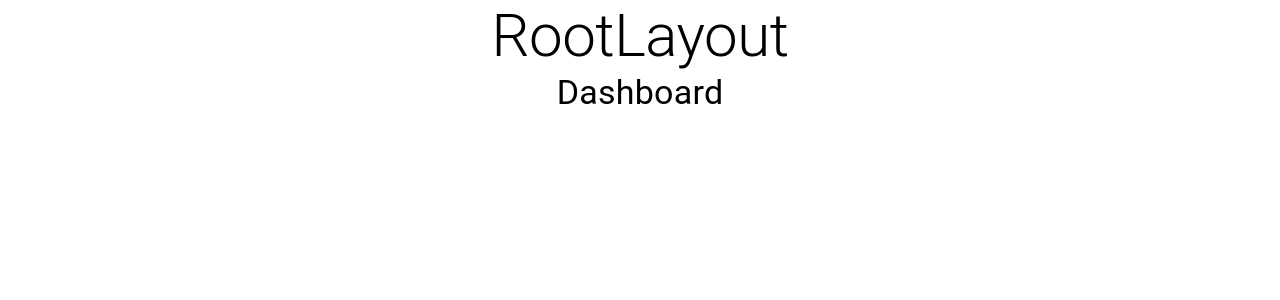
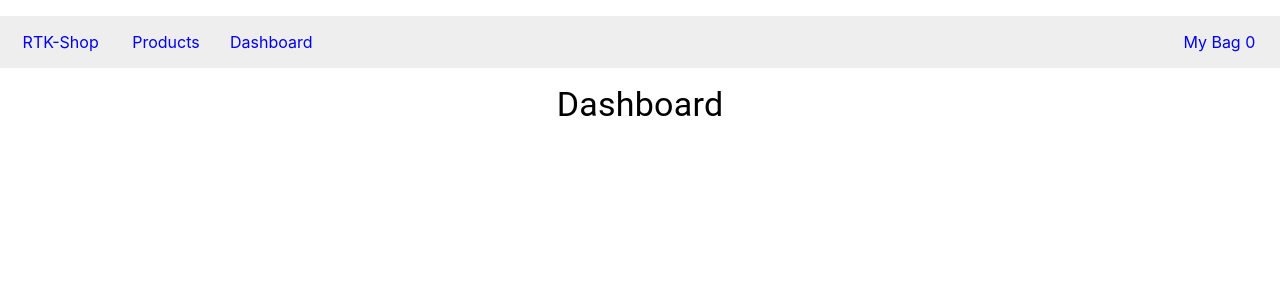
Before and after one commit to lloydagola/rtk-shop, a React (Create React App) app: page / in a window 1280 px wide. Shown: the top 300 px of the page. Built offline with nearby package versions, Linux system fonts and the light colour scheme.

Commit message:
created basic navbar

```diff
--- /dev/null
+++ b/src/Layouts/NavBar.tsx
@@ -0,0 +1,54 @@
+import React from "react";
+import { Link } from "react-router-dom";
+import styled from "@emotion/styled";
+import Grid from "@mui/material/Grid";
+
+const StyledNav = styled("nav")({});
+const StyledUl = styled("ul")({
+  display: "flex",
+  flexDirection: "row",
+  listStyleType: "none",
+  padding: "8px",
+  backgroundColor: "#eee",
+
+  li: {
+    margin: "8px",
+    a: {
+      textDecoration: "none",
+    },
+  },
+});
+
+const NavBar = () => {
+  return (
+    <StyledNav>
+      <StyledUl>
+        <Grid container>
+          <Grid item lg={1}>
+            <li>
+              <Link to="/">RTK-Shop</Link>
+            </li>
+          </Grid>
+          <Grid item lg={1}>
+            <li>
+              <Link to="/">Products</Link>
+            </li>
+          </Grid>
+          <Grid item lg={1}>
+            <li>
+              <a href="/dashboard">Dashboard</a>
+            </li>
+          </Grid>
+          <Grid item flex="1" />
+          <Grid item lg={1}>
+            <li>
+              <a href="/cart">My Bag {0}</a>
+            </li>
+          </Grid>
+        </Grid>
+      </StyledUl>
+    </StyledNav>
+  );
+};
+
+export default NavBar;
--- a/src/Layouts/RootLayout.tsx
+++ b/src/Layouts/RootLayout.tsx
@@ -1,12 +1,12 @@
 import React from "react";
 import { Heading } from "../components/Text";
 import { Outlet } from "react-router-dom";
+import NavBar from "./NavBar";
 
 const RootLayout = () => {
   return (
     <>
-      <Heading variant="h2">RootLayout</Heading>
-
+      <NavBar />
       <main>
         <Outlet />
       </main>
```
